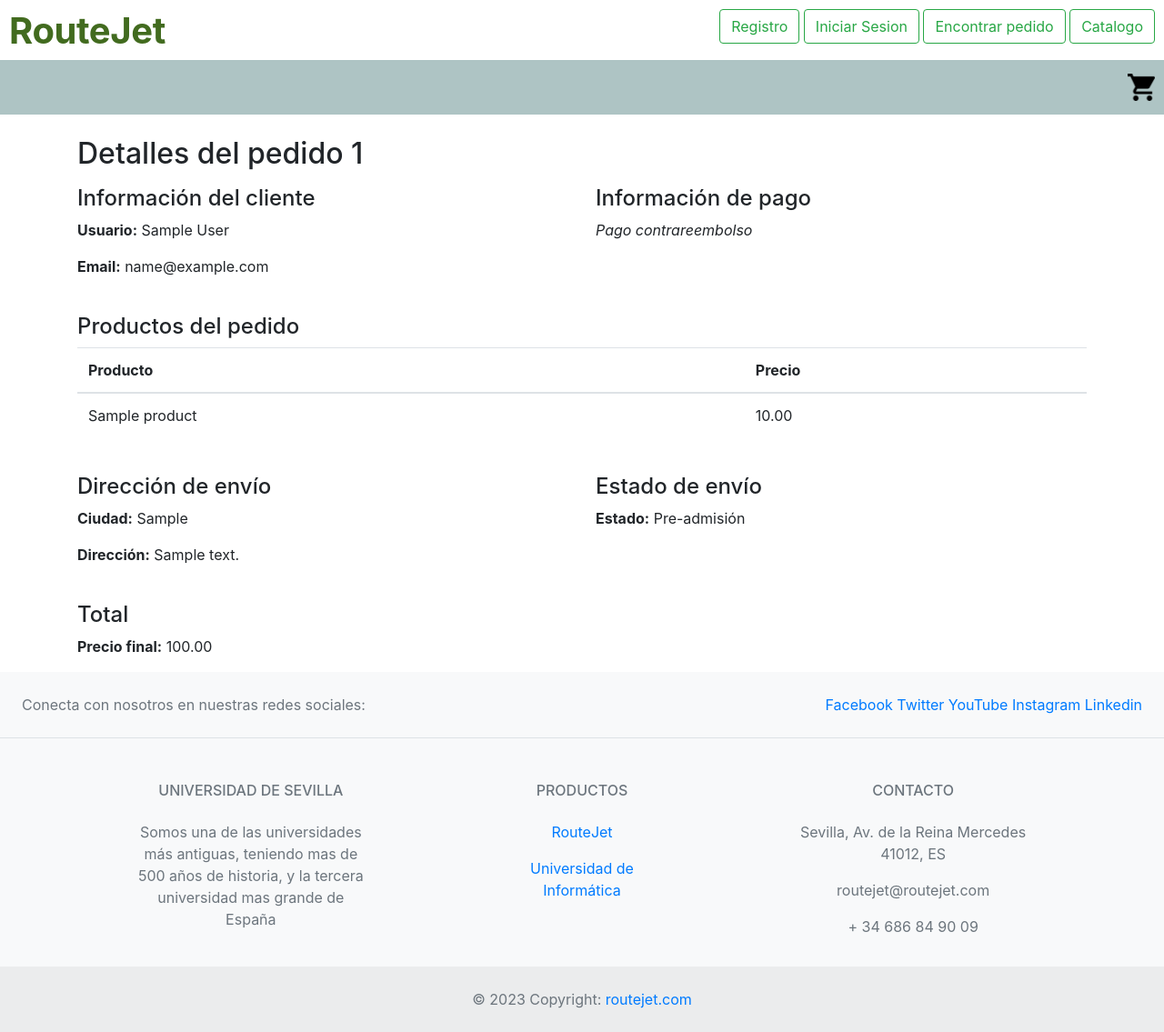
After one commit to jmartinacu/RouteJet-114, a Django app: page /store/order/1/ in a window 1280 px wide. The commit adds this page. Shown: the whole page at 91% size. Run offline with Django 4.2, Linux system fonts and the light colour scheme; tables that the repository leaves empty hold one stand-in row (values such as "Sample post").

Commit message:
feat: Acabado de seguimiento de pedido
Se ha añadido la posibilidad de, al buscar tus pedidos, poder ver
los detalles de este.

```diff
--- /dev/null
+++ b/routejet/store/templates/store/order_detail.html
@@ -0,0 +1,73 @@
+{% extends "core/base.html" %}
+
+{% block title %} Detalles del pedido {{ order.id }} {% endblock title %}
+
+{% block content %}
+
+<div class="container mt-4">
+  <h2 class="mb-3">Detalles del pedido {{ order.id }}</h2>
+
+  <div class="row">
+    <div class="col-md-6">
+      <h4>Información del cliente</h4>
+      <p><strong>Usuario:</strong> {{ order.first_name }} {{ order.last_name }}</p>
+      <p><strong>Email:</strong> {{ order.email }}</p>
+    </div>
+
+    <div class="col-md-6">
+      <h4>Información de pago</h4>
+      {% if order.stripe_payment %}
+        <p><strong>ID de pago:</strong> {{ order.stripe_payment.stripe_checkout_id }}</p>
+        <p><strong>Pago realizado:</strong> {% if order.stripe_payment.payment_bool %}Sí{% else %}No{% endif %}</p>
+      {% else %}
+        <p><em>Pago contrareembolso</em></p>
+      {% endif %}
+    </div>
+  </div>
+
+  <div class="row mt-4">
+    <div class="col-md-12">
+      <h4>Productos del pedido</h4>
+      <table class="table">
+        <thead>
+          <tr>
+            <th>Producto</th>
+            <th>Precio</th>
+          </tr>
+        </thead>
+        <tbody>
+          {% for item in order.items.all %}
+            <tr>
+              <td>{{ item.product.name }}</td>
+              <td>{{ item.product.price }}</td>
+            </tr>
+          {% endfor %}
+        </tbody>
+      </table>
+    </div>
+  </div>
+
+  <div class="row mt-4">
+    <div class="col-md-6">
+      <h4>Dirección de envío</h4>
+      <p><strong>Ciudad:</strong> {{ order.city }}</p>
+      <p><strong>Dirección:</strong> {{ order.address }}</p>
+    </div>
+
+    <div class="col-md-6">
+      <h4>Estado de envío</h4>
+      <p><strong>Estado:</strong> {{ order.get_state_display }}</p>
+      <!-- Puedes agregar lógica adicional según el estado (por ejemplo, detalles de seguimiento) -->
+    </div>
+  </div>
+
+  <div class="row mt-4">
+    <div class="col-md-12">
+      <h4>Total</h4>
+      <p><strong>Precio final:</strong> {{ order.get_total_cost }}</p>
+    </div>
+  </div>
+
+</div>
+
+{% endblock content %}
--- a/routejet/store/urls.py
+++ b/routejet/store/urls.py
@@ -1,6 +1,7 @@
 from django.urls import path
 
 from . import views
+from .views import order_detail
 
 app_name = 'store'
 
@@ -16,4 +17,5 @@ urlpatterns = [
   path('payment/completed', views.payment_completed, name='payment_completed'),
   path('payment/canceled', views.payment_canceled, name='payment_canceled'),
   path('seguimiento/',views.seguimiento,name='seguimiento'),
+  path('order/<int:order_id>/', order_detail, name='order_detail'),
 ]
--- a/routejet/store/views.py
+++ b/routejet/store/views.py
@@ -117,3 +117,7 @@ def search_order(request):
   if query:
     results = Order.objects.filter(Q(email__iexact=query) )
   return render(request, 'store/order_filter.html', {'results': results, 'query': query})
+
+def order_detail(request, order_id):
+    order = get_object_or_404(Order, id=order_id)
+    return render(request, 'store/order_detail.html', {'order': order})
```
Also changed, not shown: routejet/store/templates/store/order_filter.html (+11 -2 lines).
